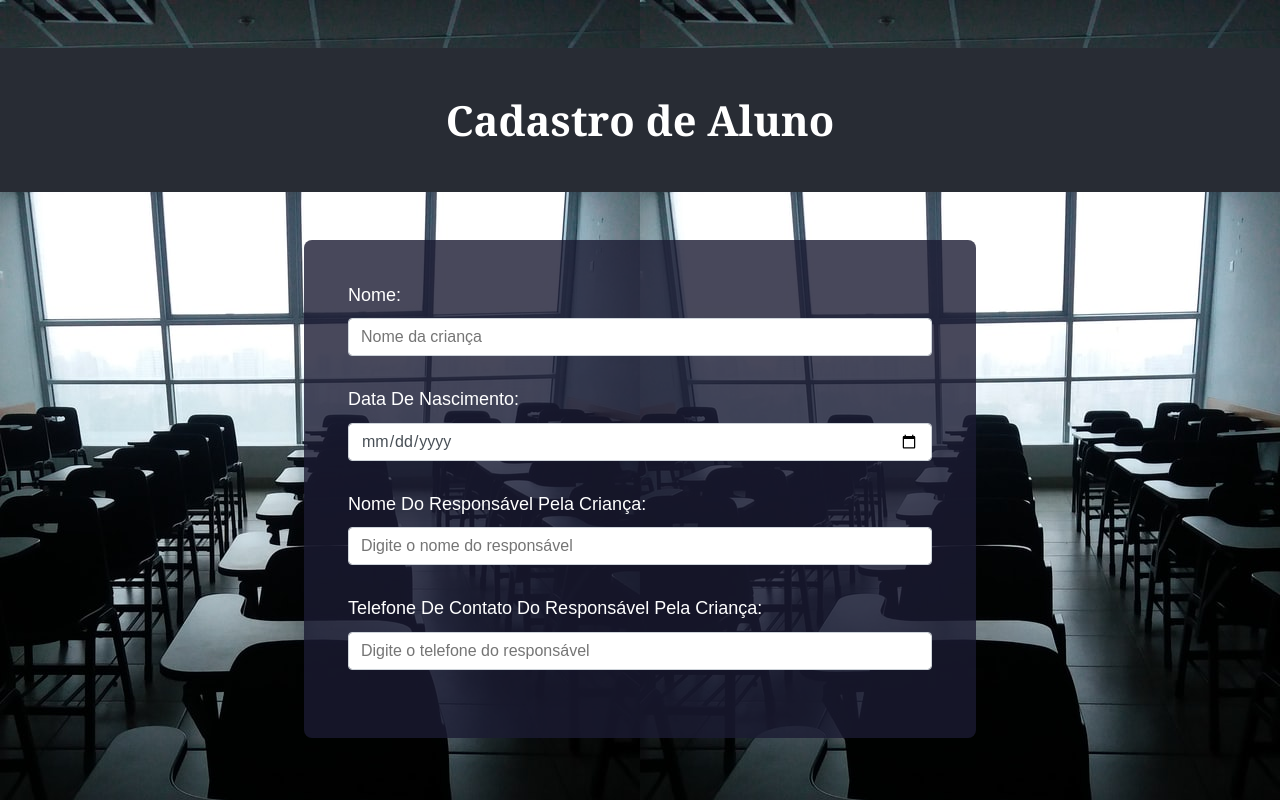
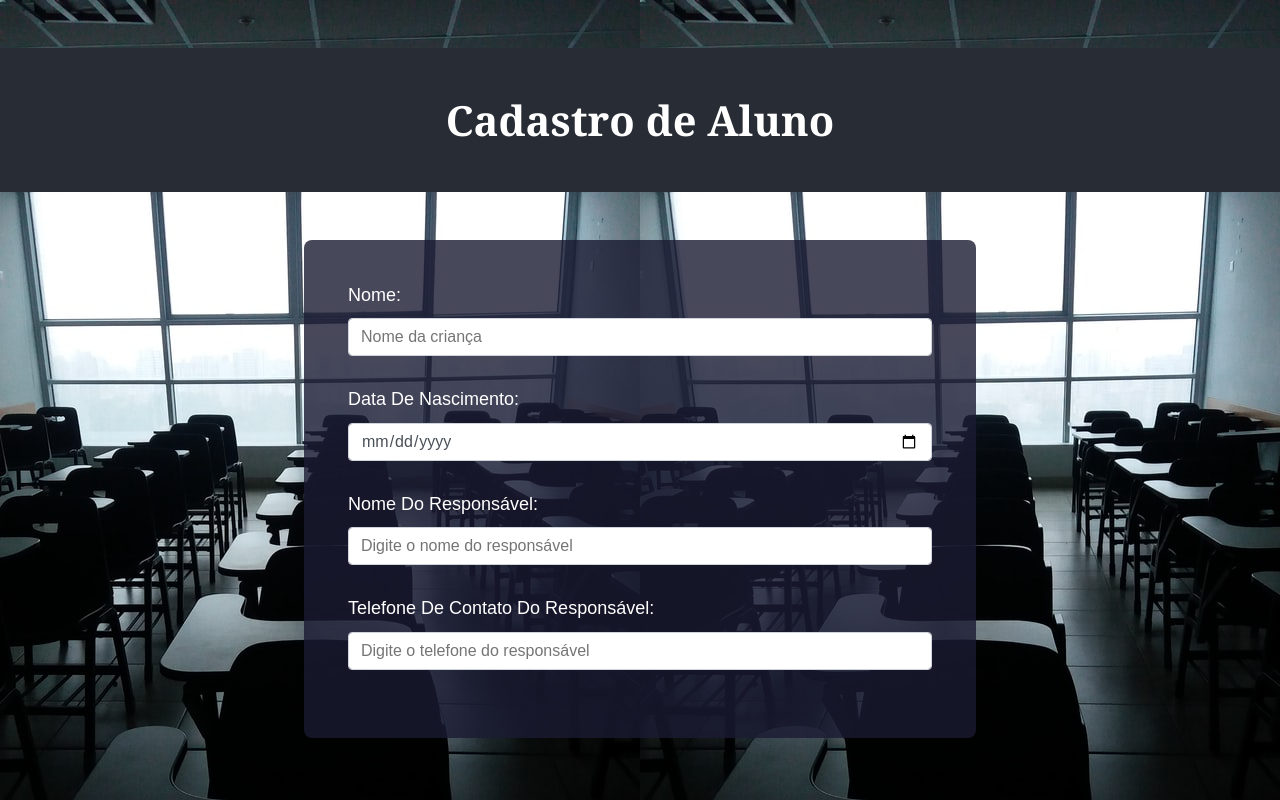
Before and after one commit to mrcomputer2018/cadastro_de_aluno, a React (Create React App) app: page / in a window 1280 px wide. Built offline with nearby package versions, Linux system fonts and the light colour scheme.

Commit message:
Acerto no label

```diff
--- a/src/components/form/form.jsx
+++ b/src/components/form/form.jsx
@@ -16,12 +16,12 @@ class Form extends React.Component {
                 </div>
 
                 <div className="form-group">
-                    <label id="nameResp-label" htmlForr="name">Nome do Responsável pela criança:</label>
+                    <label id="nameResp-label" htmlForr="name">Nome do Responsável:</label>
                     <input id="nameResp" className="form-control" type="text" name="name" placeholder="Digite o nome do responsável" required=""></input>
                 </div>
 
                 <div className="form-group">
-                    <label id="telResp-label" htmlFor="">Telefone de Contato do Responsável pela criança:</label>
+                    <label id="telResp-label" htmlFor="">Telefone de Contato do Responsável:</label>
                     <input id="telResp" className="form-control" type="text" name="name" placeholder="Digite o telefone do responsável" required=""></input>
                 </div>
 
```
